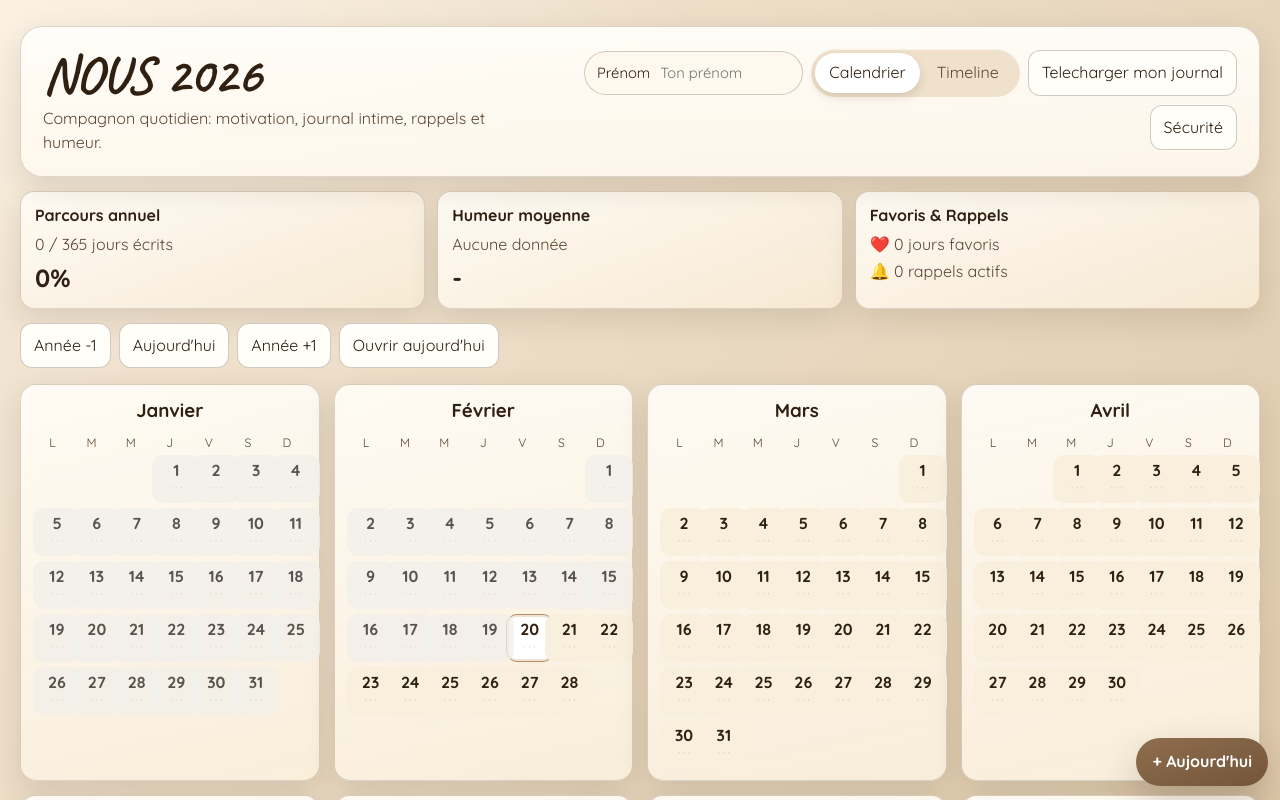
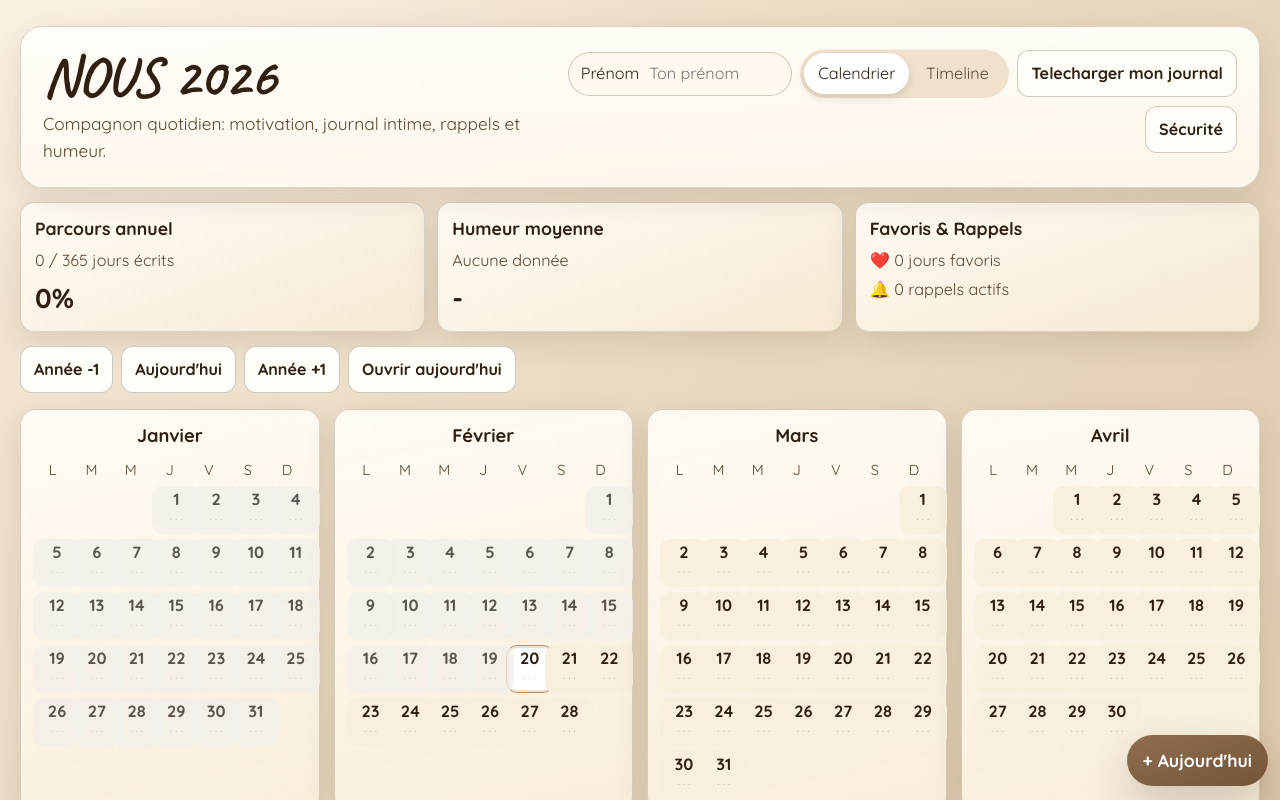
Before and after one commit to Codorah/NOUS, a React (Vite) app: page / in a window 1280 px wide. Shown: the top 800 px of the page. Built offline with nearby package versions, Linux system fonts and the light colour scheme.

Commit message:
Mise a jour UI mobile, branding NOUS, export journal lisible

```diff
--- a/src/styles.css
+++ b/src/styles.css
@@ -19,6 +19,9 @@
   --space-2: 12px;
   --space-3: 16px;
   --space-4: 20px;
+  --text-base: clamp(1.02rem, 0.98rem + 0.18vw, 1.1rem);
+  --text-sm: clamp(0.95rem, 0.92rem + 0.12vw, 1.01rem);
+  --text-xs: clamp(0.84rem, 0.81rem + 0.12vw, 0.92rem);
 }
 
 * {
@@ -34,7 +37,8 @@ body,
 body {
   margin: 0;
   color: var(--ink);
-  line-height: 1.45;
+  line-height: 1.55;
+  font-size: var(--text-base);
   font-family: "Quicksand", sans-serif;
   -webkit-font-smoothing: antialiased;
   text-rendering: optimizeLegibility;
@@ -89,7 +93,7 @@ textarea:focus-visible {
 .topbar h1 {
   margin: 0 0 6px;
   font-family: "Caveat", cursive;
-  font-size: clamp(2rem, 4.1vw, 3.3rem);
+  font-size: clamp(2.15rem, 4.5vw, 3.5rem);
   line-height: 1;
 }
 
@@ -101,6 +105,7 @@ textarea:focus-visible {
   margin: 0;
   color: var(--ink-soft);
   max-width: 58ch;
+  font-size: clamp(1rem, 0.97rem + 0.16vw, 1.08rem);
 }
 
 .topbar-actions {
@@ -140,13 +145,14 @@ textarea:focus-visible {
 
 .menu-toggle-text {
   font-weight: 600;
+  font-size: var(--text-sm);
 }
 
 .profile-chip {
   display: inline-flex;
   align-items: center;
   gap: 8px;
-  font-size: 0.92rem;
+  font-size: var(--text-sm);
   background: #fff8ee;
   border: 1px solid rgba(56, 39, 20, 0.22);
   border-radius: 999px;
@@ -178,6 +184,7 @@ textarea:focus-visible {
   min-height: 40px;
   min-width: 96px;
   padding: 8px 14px;
+  font-size: var(--text-sm);
   cursor: pointer;
   transition: background-color 0.2s ease, color 0.2s ease, box-shadow 0.2s ease;
 }
@@ -205,16 +212,17 @@ textarea:focus-visible {
 
 .stat-card h3 {
   margin: 0 0 6px;
-  font-size: 1rem;
+  font-size: clamp(1.03rem, 0.98rem + 0.15vw, 1.12rem);
 }
 
 .stat-card p {
   margin: 4px 0;
   color: var(--ink-soft);
+  font-size: var(--text-sm);
 }
 
 .stat-card strong {
-  font-size: clamp(1.28rem, 2.1vw, 1.55rem);
+  font-size: clamp(1.35rem, 2.4vw, 1.7rem);
 }
 
 .toolbar {
@@ -229,6 +237,8 @@ textarea:focus-visible {
   border-radius: 12px;
   padding: 10px 13px;
   min-height: 44px;
+  font-size: var(--text-sm);
+  font-weight: 600;
   cursor: pointer;
   background: #fffef9;
   color: var(--ink);
@@ -261,6 +271,7 @@ textarea:focus-visible {
 
 .security-panel h2 {
   margin-top: 0;
+  font-size: clamp(1.12rem, 1.04rem + 0.24vw, 1.26rem);
 }
 
 .security-grid {
@@ -283,6 +294,7 @@ textarea:focus-visible {
 .hint {
   color: var(--ink-soft);
   margin: 4px 0 0;
+  font-size: var(--text-sm);
 }
 
 .calendar-grid {
@@ -303,13 +315,14 @@ textarea:focus-visible {
 .month-card h3 {
   margin: 0 0 9px;
   text-align: center;
+  font-size: clamp(1.06rem, 1rem + 0.18vw, 1.15rem);
 }
 
 .weekday-row {
   display: grid;
   grid-template-columns: repeat(7, minmax(0, 1fr));
   color: var(--ink-soft);
-  font-size: 0.76rem;
+  font-size: var(--text-xs);
   text-align: center;
   margin-bottom: 4px;
 }
@@ -366,12 +379,13 @@ textarea:focus-visible {
 .day-number {
   font-weight: 700;
   line-height: 1;
+  font-size: clamp(0.92rem, 0.86rem + 0.2vw, 1.03rem);
 }
 
 .day-icons {
   display: inline-flex;
   gap: 3px;
-  font-size: 0.66rem;
+  font-size: clamp(0.7rem, 0.66rem + 0.12vw, 0.77rem);
   margin-top: 2px;
 }
 
@@ -392,6 +406,7 @@ textarea:focus-visible {
   padding: 14px;
   background: var(--panel);
   box-shadow: var(--shadow-soft);
+  font-size: var(--text-sm);
 }
 
 .empty-card {
@@ -415,7 +430,7 @@ textarea:focus-visible {
 
 .meta-line {
   margin: 4px 0;
-  font-size: 0.9rem;
+  font-size: var(--text-sm);
   color: var(--ink-soft);
 }
 
@@ -426,6 +441,7 @@ textarea:focus-visible {
   background: var(--panel);
   box-shadow: var(--shadow-soft);
   padding: 10px 12px;
+  font-size: var(--text-sm);
 }
 
 .app-credit-name {
@@ -504,7 +520,7 @@ textarea:focus-visible {
 
 .editor-header h2 {
   margin: 0;
-  font-size: clamp(1.12rem, 2.2vw, 1.5rem);
+  font-size: clamp(1.22rem, 2.5vw, 1.62rem);
 }
 
 .editor-section {
@@ -517,12 +533,13 @@ textarea:focus-visible {
 
 .editor-section h3 {
   margin: 0 0 6px;
+  font-size: clamp(1.05rem, 0.99rem + 0.2vw, 1.16rem);
 }
 
 .prompt {
   margin: 10px 0;
   font-family: "Caveat", cursive;
-  font-size: clamp(1.38rem, 3.4vw, 1.95rem);
+  font-size: clamp(1.55rem, 3.8vw, 2.2rem);
   color: var(--accent-strong);
 }
 
@@ -530,6 +547,7 @@ textarea:focus-visible {
   display: inline-block;
   margin: 8px 0 6px;
   font-weight: 700;
+  font-size: var(--text-sm);
 }
 
 textarea {
@@ -540,6 +558,7 @@ textarea {
   border: 1px solid rgba(56, 39, 20, 0.25);
   padding: 12px;
   background: #fffefc;
+  font-size: var(--text-sm);
 }
 
 .mood-row {
@@ -554,6 +573,7 @@ textarea {
   border-radius: 999px;
   min-height: 40px;
   padding: 6px 10px;
+  font-size: var(--text-sm);
   cursor: pointer;
 }
 
@@ -621,6 +641,7 @@ textarea {
   border-radius: 10px;
   border: 1px solid rgba(56, 39, 20, 0.25);
   background: #fff;
+  font-size: var(--text-sm);
 }
 
 .reminder-list {
@@ -640,6 +661,7 @@ textarea {
   background: #fff;
   border: 1px solid rgba(56, 39, 20, 0.2);
   padding: 8px;
+  font-size: var(--text-sm);
 }
 
 .reminder-list label {
@@ -677,16 +699,19 @@ textarea {
 .soft {
   color: var(--ink-soft);
   margin: 6px 0;
+  font-size: var(--text-sm);
 }
 
 .text-success {
   color: var(--ok);
   margin: 8px 0 0;
+  font-size: var(--text-sm);
 }
 
 .text-error {
   color: var(--err);
   margin: 8px 0 0;
+  font-size: var(--text-sm);
 }
 
 .lock-screen {
@@ -707,6 +732,7 @@ textarea {
 
 .lock-card h1 {
   margin-top: 0;
+  font-size: clamp(1.4rem, 1.25rem + 0.5vw, 1.7rem);
 }
 
 .lock-card input {
@@ -716,6 +742,7 @@ textarea {
   border-radius: 10px;
   border: 1px solid rgba(56, 39, 20, 0.25);
   margin-bottom: 8px;
+  font-size: var(--text-sm);
 }
 
 @media (max-width: 980px) {
```
